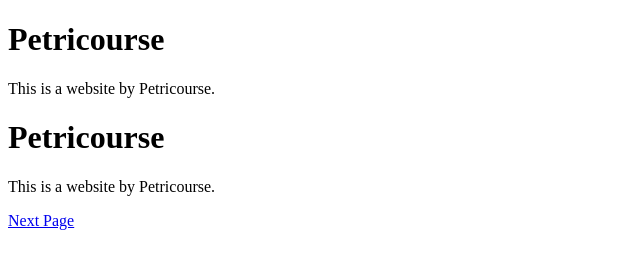
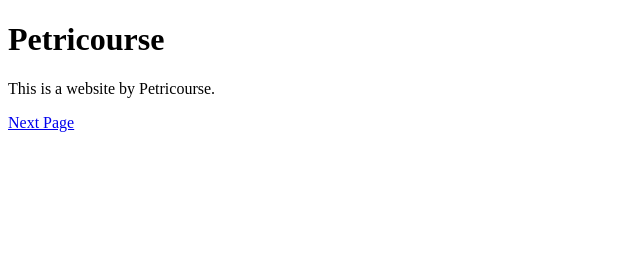
Before and after one commit to petricourse/petricourse.github.io, a plain HTML site: page index.html in a window 1280 px wide. Shown: the whole page, without its empty margins (0-640 px from the left). Drawn offline with Linux system fonts and the light colour scheme.

Commit message:
Update index.html

```diff
--- a/index.html
+++ b/index.html
@@ -3,8 +3,6 @@
 <body>
 <h1 class="title">Petricourse</h1>
 <p>This is a website by Petricourse.</p>
-<h1>Petricourse</h1>
-<p>This is a website by Petricourse.</p>
 <a href="page2.html">Next Page</a>
 </body>
 </html>
```
